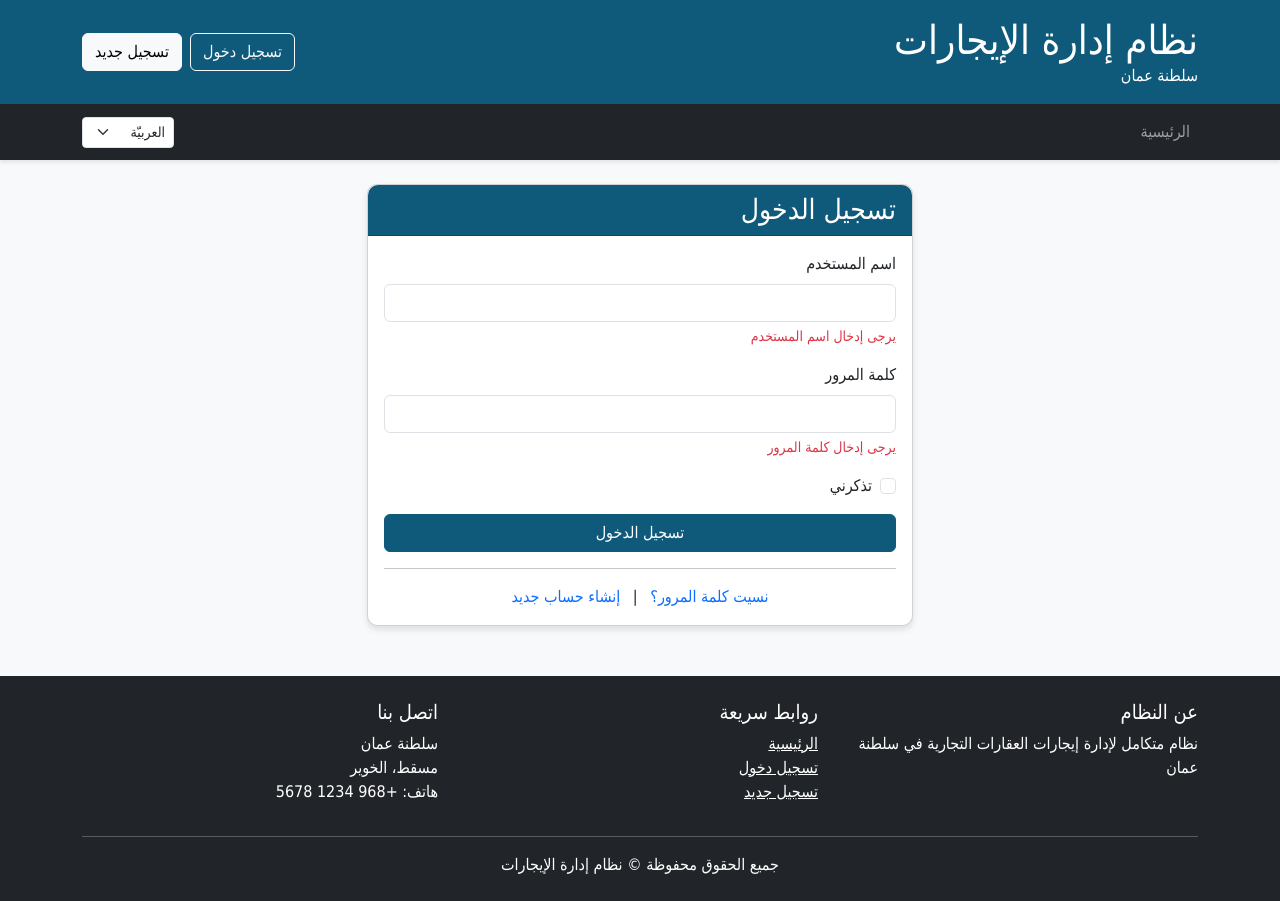
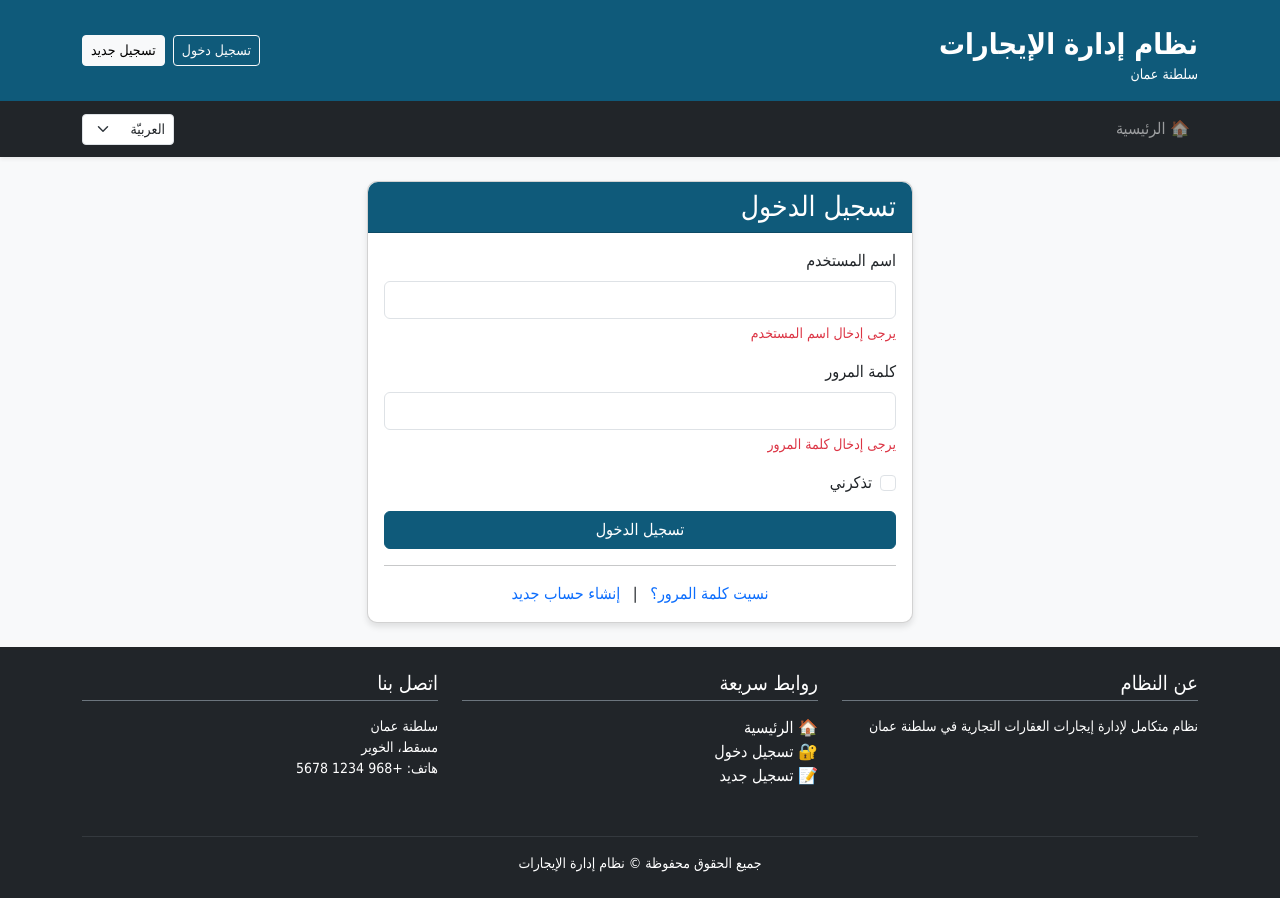
Before and after one commit to alabri0803/oman_rentals_project, a Django app: page /accounts/login/ in a window 1280 px wide. Run offline with Django 5.2, Linux system fonts and the light colour scheme; some libraries are stand-ins or nearby versions.

Commit message:
base.html

```diff
--- a/templates/base.html
+++ b/templates/base.html
@@ -8,28 +8,45 @@
     <link rel="stylesheet" href="{% static 'css/bootstrap.rtl.min.css' %}">
     <link rel="stylesheet" href="{% static 'css/font-awesome.min.css' %}">
     <link rel="stylesheet" href="{% static 'css/omani-style.css' %}">
+    <style>
+        body {
+            background-color: #f8f9fa;
+        }
+        header h1 a {
+            font-size: 1.8rem;
+            font-weight: bold;
+        }
+        footer h5 {
+            border-bottom: 1px solid #6c757d;
+            padding-bottom: 5px;
+            margin-bottom: 15px;
+        }
+        .navbar-nav .nav-link:hover {
+            color: #ffc107 !important;
+        }
+    </style>
     {% block extra_css %}{% endblock %}
 </head>
 <body>
     <!-- Header -->
-    <header class="bg-primary text-white py-3">
+    <header class="bg-primary text-white py-3 shadow-sm">
         <div class="container">
-            <div class="d-flex justify-content-between align-items-center">
+            <div class="d-flex justify-content-between align-items-center flex-wrap">
                 <div>
                     <h1 class="m-0">
                         <a href="#" class="text-white text-decoration-none">
                             {% trans "نظام إدارة الإيجارات" %}
                         </a>
                     </h1>
-                    <p class="m-0">{% trans "سلطنة عمان" %}</p>
+                    <p class="m-0 small">{% trans "سلطنة عمان" %}</p>
                 </div>
-                <div class="d-flex align-items-center">
+                <div class="d-flex align-items-center gap-2 mt-2 mt-md-0">
                     {% if request.user.is_authenticated %}
-                        <span class="me-3">{% trans "مرحباً" %}, {{ request.user.get_full_name }}</span>
-                        <a href="{% url 'logout' %}" class="btn btn-outline-light">{% trans "تسجيل خروج" %}</a>
+                        <span class="me-3">👋 {% trans "مرحباً" %}, {{ request.user.get_full_name }}</span>
+                        <a href="{% url 'logout' %}" class="btn btn-outline-light btn-sm">{% trans "تسجيل خروج" %}</a>
                     {% else %}
-                        <a href="{% url 'login' %}" class="btn btn-outline-light me-2">{% trans "تسجيل دخول" %}</a>
-                        <a href="{% url 'register' %}" class="btn btn-light">{% trans "تسجيل جديد" %}</a>
+                        <a href="{% url 'login' %}" class="btn btn-outline-light btn-sm">{% trans "تسجيل دخول" %}</a>
+                        <a href="{% url 'register' %}" class="btn btn-light btn-sm">{% trans "تسجيل جديد" %}</a>
                     {% endif %}
                 </div>
             </div>
@@ -37,36 +54,35 @@
     </header>
 
     <!-- Navigation -->
-    <nav class="navbar navbar-expand-lg navbar-dark bg-dark">
+    <nav class="navbar navbar-expand-lg navbar-dark bg-dark shadow-sm">
         <div class="container">
             <button class="navbar-toggler" type="button" data-bs-toggle="collapse" data-bs-target="#navbarNav">
                 <span class="navbar-toggler-icon"></span>
             </button>
             <div class="collapse navbar-collapse" id="navbarNav">
-                <ul class="navbar-nav me-auto">
+                <ul class="navbar-nav me-auto mb-2 mb-lg-0">
                     <li class="nav-item">
-                        <a class="nav-link" href="#">{% trans "الرئيسية" %}</a>
+                        <a class="nav-link" href="#">🏠 {% trans "الرئيسية" %}</a>
                     </li>
                     {% if request.user.is_authenticated %}
                         <li class="nav-item">
-                            <a class="nav-link" href="#">{% trans "لوحة التحكم" %}</a>
+                            <a class="nav-link" href="#">📊 {% trans "لوحة التحكم" %}</a>
                         </li>
                         {% if request.user.user_type == 'owner' %}
                             <li class="nav-item">
-                                <a class="nav-link" href="{% url 'profile_owner' %}">{% trans "ملفي الشخصي" %}</a>
+                                <a class="nav-link" href="{% url 'profile_owner' %}">👤 {% trans "ملفي الشخصي" %}</a>
                             </li>
                         {% elif request.user.user_type == 'investor' or request.user.user_type == 'tenant' %}
                             <li class="nav-item">
-                                <a class="nav-link" href="{% url 'profile_company' %}">{% trans "ملف الشركة" %}</a>
+                                <a class="nav-link" href="{% url 'profile_company' %}">🏢 {% trans "ملف الشركة" %}</a>
                             </li>
                         {% elif request.user.user_type == 'delegate' %}
                             <li class="nav-item">
-                                <a class="nav-link" href="{% url 'profile_delegate' %}">{% trans "ملف المفوض" %}</a>
+                                <a class="nav-link" href="{% url 'profile_delegate' %}">🧾 {% trans "ملف المفوض" %}</a>
                             </li>
                         {% endif %}
                     {% endif %}
                 </ul>
-                <div class="d-flex">
                 <form action="#" method="post" class="d-flex">
                     {% csrf_token %}
                     <input name="next" type="hidden" value="{{ redirect_to }}">
@@ -81,7 +97,6 @@
                         {% endfor %}
                     </select>
                 </form>
-                </div>
             </div>
         </div>
     </nav>
@@ -103,36 +118,36 @@
     </main>
 
     <!-- Footer -->
-    <footer class="bg-dark text-white py-4">
+    <footer class="bg-dark text-white py-4 mt-auto">
         <div class="container">
             <div class="row">
-                <div class="col-md-4">
+                <div class="col-md-4 mb-3">
                     <h5>{% trans "عن النظام" %}</h5>
-                    <p>{% trans "نظام متكامل لإدارة إيجارات العقارات التجارية في سلطنة عمان" %}</p>
+                    <p class="small">{% trans "نظام متكامل لإدارة إيجارات العقارات التجارية في سلطنة عمان" %}</p>
                 </div>
-                <div class="col-md-4">
+                <div class="col-md-4 mb-3">
                     <h5>{% trans "روابط سريعة" %}</h5>
                     <ul class="list-unstyled">
-                        <li><a href="#" class="text-white">{% trans "الرئيسية" %}</a></li>
+                        <li><a href="#" class="text-white text-decoration-none">🏠 {% trans "الرئيسية" %}</a></li>
                         {% if request.user.is_authenticated %}
-                            <li><a href="#" class="text-white">{% trans "لوحة التحكم" %}</a></li>
+                            <li><a href="#" class="text-white text-decoration-none">📊 {% trans "لوحة التحكم" %}</a></li>
                         {% else %}
-                            <li><a href="{% url 'login' %}" class="text-white">{% trans "تسجيل دخول" %}</a></li>
-                            <li><a href="{% url 'register' %}" class="text-white">{% trans "تسجيل جديد" %}</a></li>
+                            <li><a href="{% url 'login' %}" class="text-white text-decoration-none">🔐 {% trans "تسجيل دخول" %}</a></li>
+                            <li><a href="{% url 'register' %}" class="text-white text-decoration-none">📝 {% trans "تسجيل جديد" %}</a></li>
                         {% endif %}
                     </ul>
                 </div>
-                <div class="col-md-4">
+                <div class="col-md-4 mb-3">
                     <h5>{% trans "اتصل بنا" %}</h5>
-                    <address>
+                    <address class="small">
                         {% trans "سلطنة عمان" %}<br>
                         {% trans "مسقط، الخوير" %}<br>
                         {% trans "هاتف: +968 1234 5678" %}
                     </address>
                 </div>
             </div>
-            <hr>
-            <div class="text-center">
+            <hr class="border-secondary">
+            <div class="text-center small">
                 <p class="m-0">{% trans "جميع الحقوق محفوظة &copy; نظام إدارة الإيجارات" %} {{ year }}</p>
             </div>
         </div>
```
Lines whose indentation alone changed are shown as unchanged.
